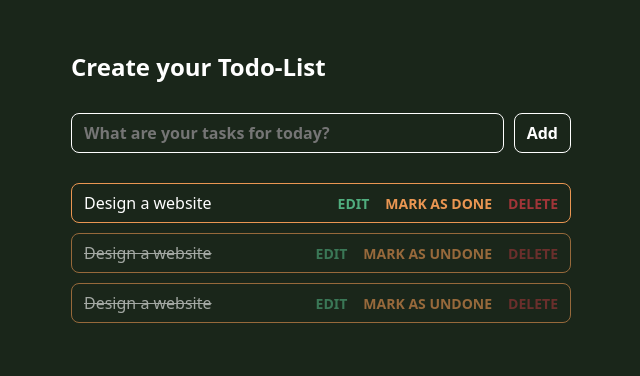
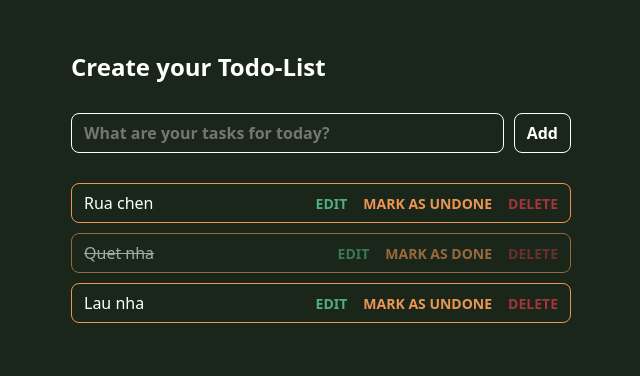
Before and after one commit to trihoangdev/js-mini-todo-app, a website: page index.html in a window 1280 px wide. Shown: the whole page, without its empty margins (319-959 px from the left). Drawn offline with Linux system fonts and the light colour scheme.

Commit message:
Render task ra giao diện

```diff
--- a/index.html
+++ b/index.html
@@ -1,11 +1,13 @@
 <!DOCTYPE html>
 <html lang="en">
+
 <head>
     <meta charset="UTF-8" />
     <meta name="viewport" content="width=device-width, initial-scale=1.0" />
     <title>Todo App</title>
     <link rel="stylesheet" href="styles.css" />
 </head>
+
 <body>
     <main>
         <!-- Page heading -->
@@ -13,49 +15,17 @@
 
         <!-- Form -->
         <form action="" class="todo-form">
-        <input
-          type="text"
-          id="todo-input"
-          class="input"
-          placeholder="What are your tasks for today?"
-          spellcheck="false"
-        />
+            <input type="text" id="todo-input" class="input" placeholder="What are your tasks for today?"
+                spellcheck="false" />
             <button id="submit" class="submit-btn">Add</button>
         </form>
 
         <!-- Task list -->
         <ul id="task-list" class="task-list">
-        <!-- Task item -->
-        <li class="task-item">
-          <span class="task-title">Design a website</span>
-          <div class="task-action">
-            <button class="task-btn edit">Edit</button>
-            <button class="task-btn done">Mark as done</button>
-            <button class="task-btn delete">Delete</button>
-          </div>
-        </li>
 
-        <!-- Task item -->
-        <li class="task-item completed">
-          <span class="task-title">Design a website</span>
-          <div class="task-action">
-            <button class="task-btn edit">Edit</button>
-            <button class="task-btn done">Mark as undone</button>
-            <button class="task-btn delete">Delete</button>
-          </div>
-        </li>
-
-        <!-- Task item -->
-        <li class="task-item completed">
-          <span class="task-title">Design a website</span>
-          <div class="task-action">
-            <button class="task-btn edit">Edit</button>
-            <button class="task-btn done">Mark as undone</button>
-            <button class="task-btn delete">Delete</button>
-          </div>
-        </li>
         </ul>
     </main>
-    <script src="main.js"></script>
+    <script src="./script.js"></script>
 </body>
+
 </html>
--- a/script.js
+++ b/script.js
@@ -1 +1,36 @@
-console.log('Hello!');
+let tasks = [
+  {
+    title: "Rua chen",
+    completed: true,
+  },
+  {
+    title: "Quet nha",
+    completed: false,
+  },
+  {
+    title: "Lau nha",
+    completed: true,
+  },
+];
+
+const taskList = document.querySelector("#task-list");
+
+let html = tasks
+  .map(
+    (task) => `
+  <li class="task-item ${task.completed ? "uncompleted" : "completed"}">
+      <span class="task-title">${task.title}</span>
+      <div class="task-action">
+          <button class="task-btn edit">Edit</button>
+          <button class="task-btn done">${
+            task.completed ? "Mark as undone" : "Mark as done"
+          }</button>
+          <button class="task-btn delete">Delete</button>
+      </div>
+  </li>
+  </ul>
+  `
+  )
+  .join("");
+
+taskList.innerHTML = html;
```
Also changed, not shown: pakage.json (added, +8 -0 lines), 1 other file. Lines whose indentation alone changed are shown as unchanged.
